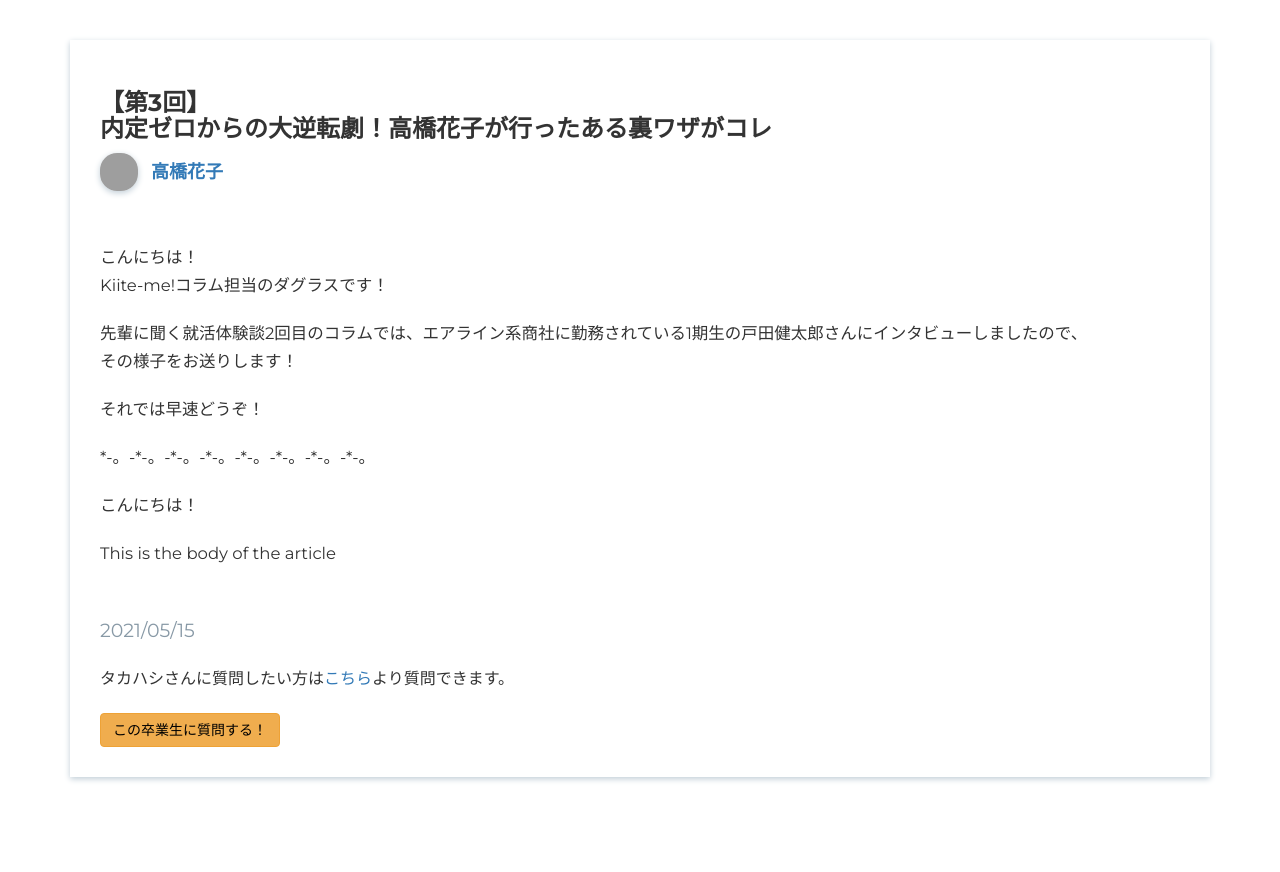
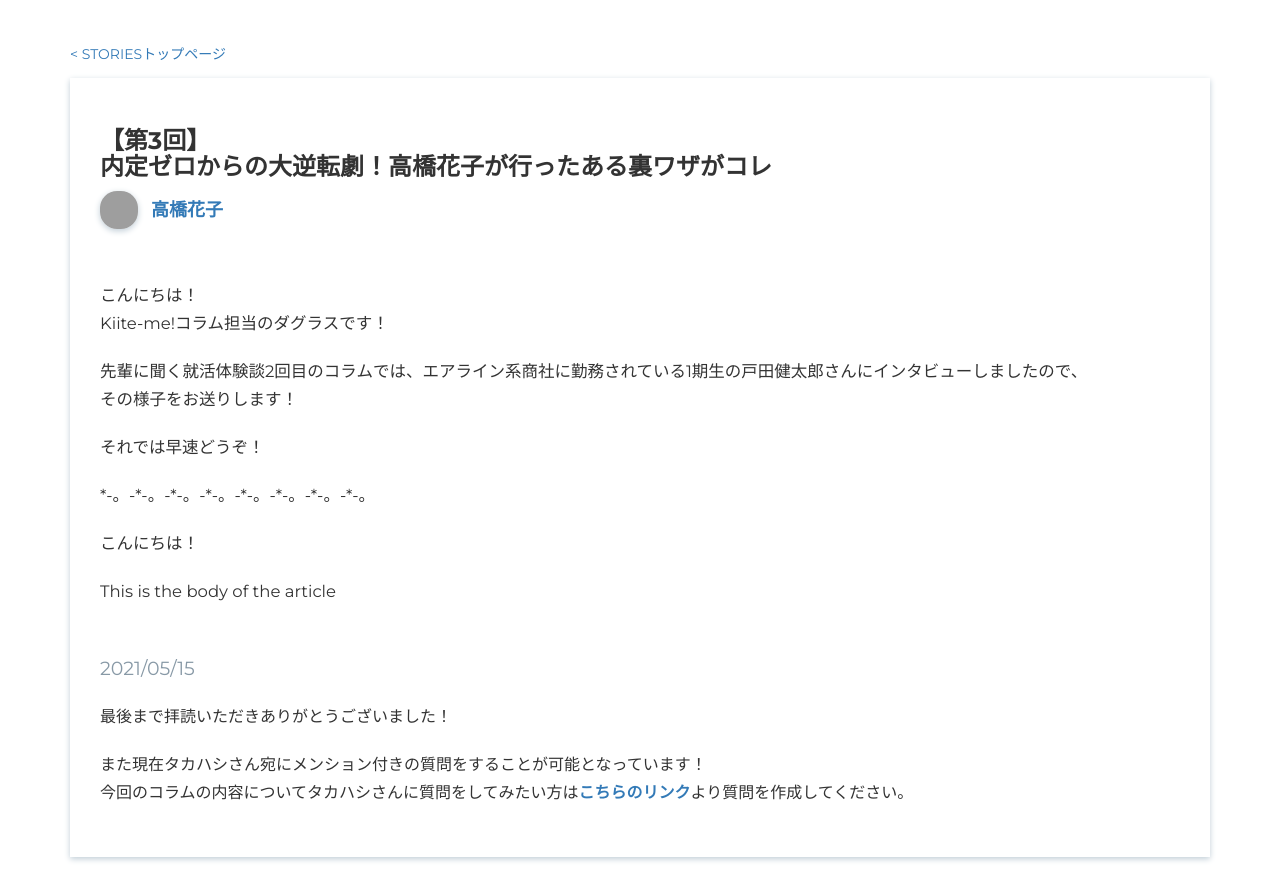
Before and after one commit to SDTakeuchi/kiitePRJCT, a Django app: page /story/1 in a window 1280 px wide. Shown: the part 50-922 px from the top of the page. Before the commit the page ends 832 px from the top, so only its background shows below. Run offline with Django 3.2, Linux system fonts and the light colour scheme; data comes from the database, SQL or seed files in the repository; some libraries are stand-ins or nearby versions; grey boxes are pictures that could not be loaded.

Commit message:
artcle show page updated

```diff
--- a/templates/posts/new.html
+++ b/templates/posts/new.html
@@ -7,8 +7,8 @@
     <div class="container">
       <div class="posts-show-item">
         {% if mentioned_user %}
-        <p>送信先：
-          <a href="{% url 'userList' mentioned_user.id %}"><img src="{{ mentioned_user.profile_pic.url }}" alt="profile pic" style="width:36px; height:36px; border-radius: 45%;"> {{ mentioned_user.name }}</a> さん
+        <p style="font-size:16px;">送信先 :
+          <a href="{% url 'userList' mentioned_user.id %}"><img src="{{ mentioned_user.profile_pic.url }}" alt="profile pic" style="width:34px; height:34px; border-radius: 45%;"> {{ mentioned_user.name }}</a> さん
         </p>
         {% endif %}
 
--- a/templates/story/story_show.html
+++ b/templates/story/story_show.html
@@ -4,6 +4,7 @@
 {% block content %}
 <div class="main posts-show">
     <div class="container">
+      <p><a href="{% url 'storyIndex' %}">< STORIESトップページ</a></p>
       <div class="posts-show-item">
         <h3>{{ article.title| linebreaksbr }}</h3>
 
@@ -33,13 +34,9 @@
         <div class="post-time">
           <p>{{ article.date_added|date:"Y/m/d" }}</p>
         </div>
+        <p style="font-size:16px;">最後まで拝読いただきありがとうございました！</p>
         {% if article.user.can_ask == True %}
-        <p style="font-size:16px;">{{ article.user.name }}さんに質問したい方は<a href="{% url 'postNewMentioned' article.user.id %}">こちら</a>より質問できます。</p>
-        <div class="button-section">
-          <a class="btn btn-warning" href="{% url 'postNewMentioned' article.user.id %}" role="button" style="color: black;">
-            この卒業生に質問する！
-          </a>
-        </div>
+        <p style="font-size:16px;">また現在{{ article.user.name }}さん宛にメンション付きの質問をすることが可能となっています！<br><br class="br-sp">今回のコラムの内容について{{ article.user.name }}さんに質問をしてみたい方は<a href="{% url 'postNewMentioned' article.user.id %}"><b>こちらのリンク</b></a>より質問を作成してください。</p>
         {% endif %}
       </div>
 
```
